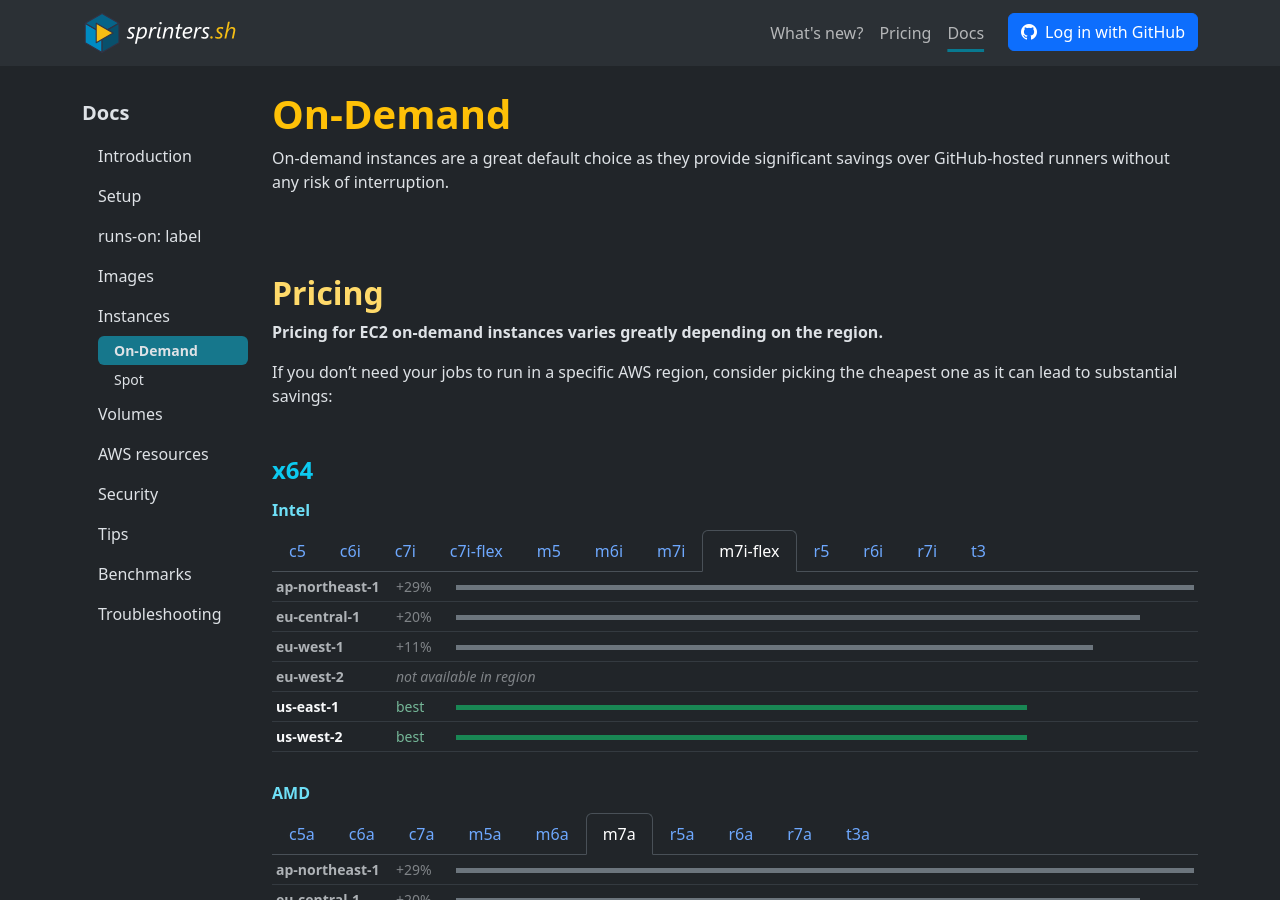
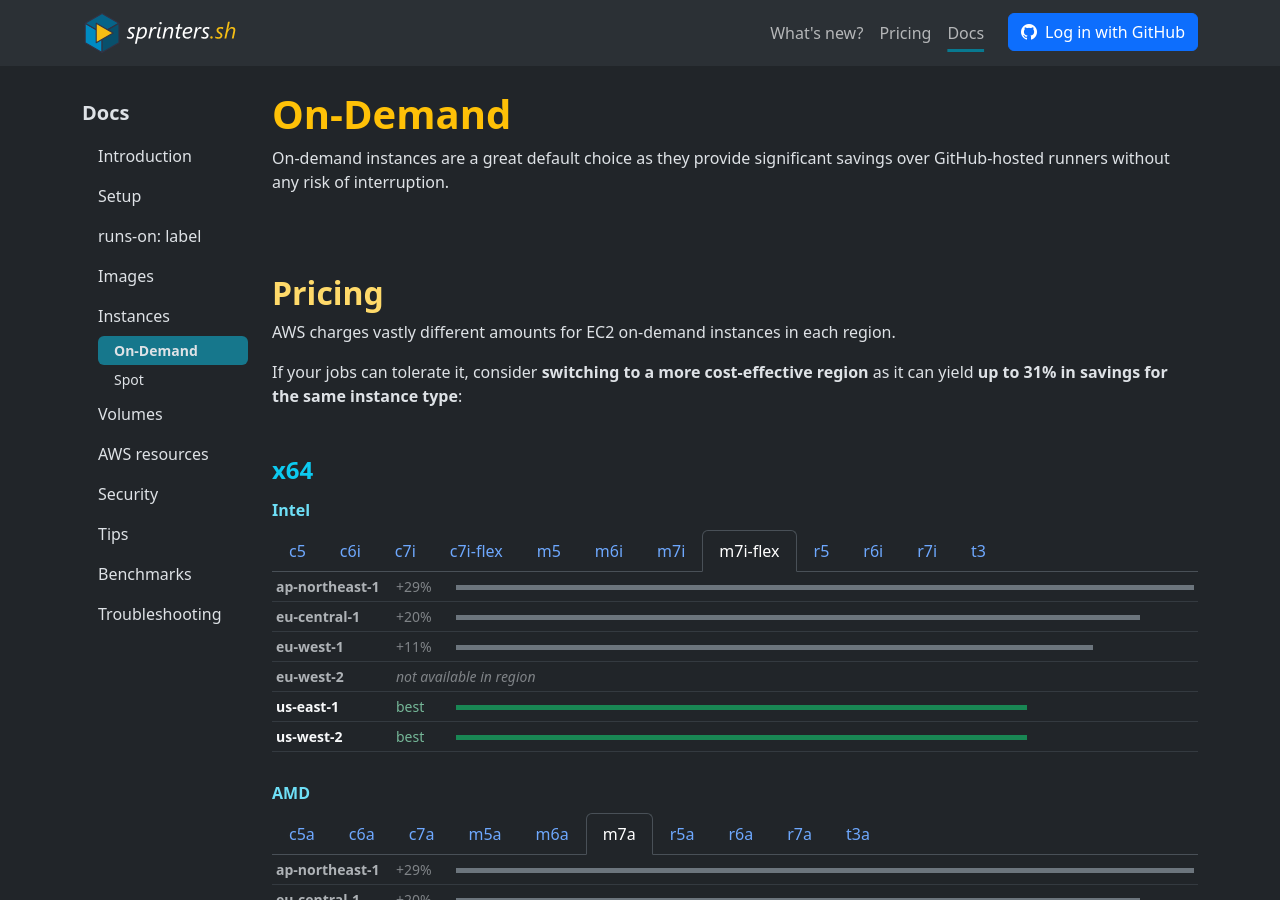
Before and after one commit to sprinters-sh/sprinters.sh, a Jekyll site: the page built from docs/instances/on-demand.md, in a window 1280 px wide and 900 px high. Built offline with Jekyll 4.4.1, drawn with Linux system fonts in a browser that asks for light colours.

Commit message:
Clarified wording

```diff
--- a/docs/instances/on-demand.md
+++ b/docs/instances/on-demand.md
@@ -8,9 +8,9 @@
 
 {% include h2.html text="Pricing" %}
 
-**Pricing for EC2 on-demand instances varies greatly depending on the region.**
+AWS charges vastly different amounts for EC2 on-demand instances in each region.
 
-If you don't need your jobs to run in a specific AWS region, consider picking the cheapest one as it can lead to substantial savings:
+If your jobs can tolerate it, consider **switching to a more cost-effective region** as it can yield **up to 31% in savings for the same instance type**:
 
 {% include h3.html text="x64" %}
 {% include h4.html text="Intel" %}
```
